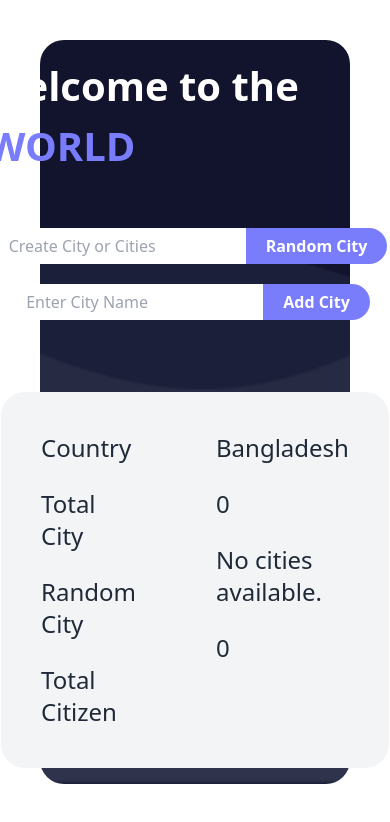
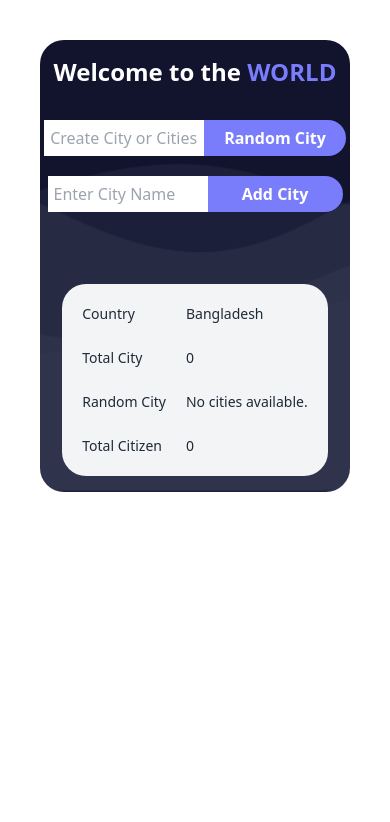
Before and after one commit to mdmmalamin/generateData, a React (Vite) app: page / in a window 390 px wide. Shown: the top 822 px of the page. Built offline with nearby package versions, Linux system fonts and the light colour scheme.

Commit message:
some UI fixed

```diff
--- a/src/components/Form/AddCityForm.jsx
+++ b/src/components/Form/AddCityForm.jsx
@@ -17,12 +17,12 @@ const AddCityForm = () => {
           name="name"
           type="text"
           placeholder="Enter City Name"
-          className="p-1.5 font-medium"
+          className="p-1.5 font-medium w-40"
         />
         <input
           type="submit"
           value="Add City"
-          className="rounded-full rounded-l-none font-bold text-md px-5 text-white bg-[#797DFC]"
+          className="rounded-full rounded-l-none font-bold text-md px-5 text-white bg-[#797DFC] w-[135px]"
         />
       </form>
     </>
--- a/src/components/Form/CreateCityForm.jsx
+++ b/src/components/Form/CreateCityForm.jsx
@@ -20,7 +20,7 @@ const CreateCityForm = () => {
           maxLength={3}
           required
           placeholder="Create City or Cities"
-          className="p-1.5 font-medium spin-button-none"
+          className="p-1.5 font-medium spin-button-none w-40"
         />
         <input
           type="submit"
--- a/src/pages/Home/Banner/Banner.jsx
+++ b/src/pages/Home/Banner/Banner.jsx
@@ -15,7 +15,7 @@ const Banner = () => {
     >
       <div className="flex gap-10 lg:gap-44 justify-center items-center flex-col lg:flex-row">
         <div className="max-w-md">
-          <h1 className="mb-5 text-[40px] lg:text-[64px] lg:w-[633px] text-white font-extrabold">
+          <h1 className="text-center text-2xl lg:text-[64px] lg:w-[633px] text-white font-extrabold">
             Welcome to the <span className="text-[#797DFC] uppercase">World</span>
           </h1>
           <label className="flex flex-col items-center gap-5 rounded-full px-4 py-8">
@@ -25,7 +25,7 @@ const Banner = () => {
           </label>
         </div>
 
-        <div className="bg-gray-100 lg:bg-white p-10 flex gap-20 font-medium text-2xl rounded-3xl">
+        <div className="bg-gray-100 lg:bg-white p-5 md:p-10 flex gap-5 md:gap-20 font-medium text-sm md:text-2xl rounded-3xl">
           <div className="space-y-6">
             <p>Country</p>
             <p>Total City</p>
```
